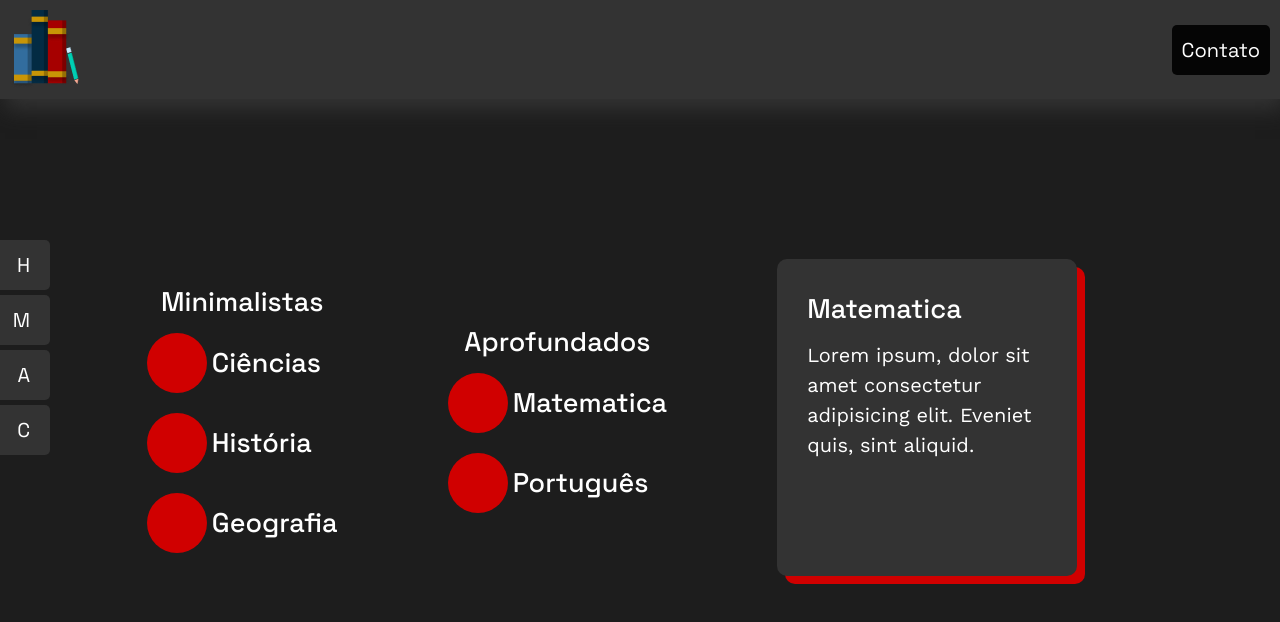
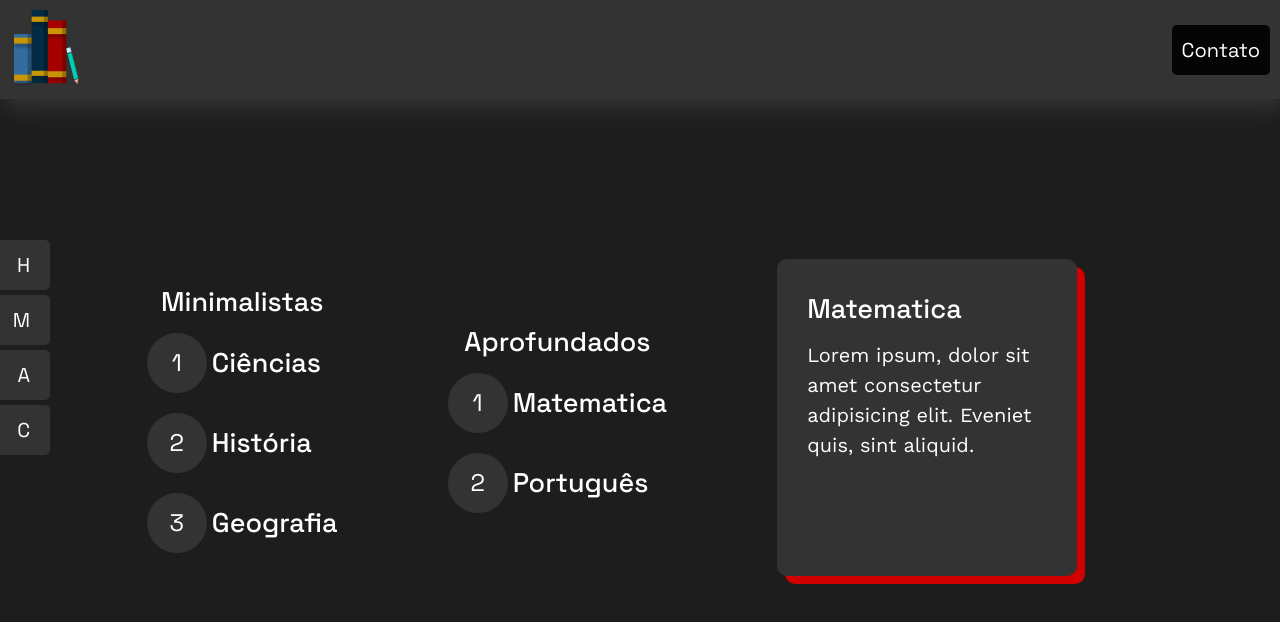
Before and after one commit to Ocamilinho/edu, a Next.js app: page /subjects in a window 1280 px wide. Shown: the top 622 px of the page. Built offline with nearby package versions, Linux system fonts and the light colour scheme.

Commit message:
circle number + backup

```diff
--- a/src/components/atoms/CircleSubject/index.tsx
+++ b/src/components/atoms/CircleSubject/index.tsx
@@ -5,7 +5,7 @@ import { Circleedusub, Flex } from './style'
 function CircleSubject(props) {
   return (
     <Flex>
-        <Circleedusub/>
+        <Circleedusub>{props.number}</Circleedusub>
         <TitleTemplate>{props.title}</TitleTemplate>
     </Flex>
   )
--- a/src/components/atoms/CircleSubject/style.tsx
+++ b/src/components/atoms/CircleSubject/style.tsx
@@ -3,8 +3,12 @@ import styled from "styled-components"
 export const Circleedusub = styled.span`
    width:60px;
    height: 60px;
+   display:flex;
+   align-items: center;
+   justify-content: center;
+   font-size: 1.5rem;
    border-radius: 100px;
-   background-color: var(--vermelho);
+   background-color: var(--fundocard);
 `
 
 export const Flex = styled.div`
--- a/src/components/templates/NavBar/index.tsx
+++ b/src/components/templates/NavBar/index.tsx
@@ -6,8 +6,8 @@ function NavBar() {
   return (
     <NavBarHover>
         <OptsNav>
-            <MiniPostIt name="Home" abrevi="H" link="/" color="red"/>
-            <MiniPostIt name="Matérias" abrevi="M" link="/subjects"/>
+            <MiniPostIt name="Home" abrevi="H" link="/" color="green" time="6"/>
+            <MiniPostIt name="Matérias" abrevi="M" link="/subjects" Color="var(--preto)"/>
             <MiniPostIt name="Atividades" abrevi="A" link="/atividades"/>
             <MiniPostIt name="Contribua" abrevi="C" link="/FAQ"/>
         </OptsNav>
--- a/src/pages/subjectsPage/index.tsx
+++ b/src/pages/subjectsPage/index.tsx
@@ -12,16 +12,16 @@ function SubjectPage() {
           <ContainerTemplate>
             <TitleTemplate>Minimalistas</TitleTemplate>
             <ListCircle>
-              <CircleSubject title="Ciências"/>
-              <CircleSubject title="História"/>
-              <CircleSubject title="Geografia"/>
+              <CircleSubject title="Ciências" number="1" color="red"/>
+              <CircleSubject title="História" number="2"/>
+              <CircleSubject title="Geografia" number="3"/>
             </ListCircle>
           </ContainerTemplate>
           <ContainerTemplate>
             <TitleTemplate>Aprofundados</TitleTemplate>
             <ListCircle>
-              <CircleSubject title="Matematica"/>
-              <CircleSubject title="Português"/>
+              <CircleSubject title="Matematica" number="1"/>
+              <CircleSubject title="Português" number="2"/>
             </ListCircle>
           </ContainerTemplate>
           <ContainerTemplate>
--- a/tsconfig.json
+++ b/tsconfig.json
@@ -15,6 +15,6 @@
     "isolatedModules": true,
     "jsx": "preserve"
   },
-  "include": ["next-env.d.ts", "**/*.ts", "**/*.tsx"],
+  "include": ["next-env.d.ts", "**/*.ts", "**/*.tsx", "src/components/atoms/CircleSubject/style.jsx", "src/components/atoms/minipostit/index.jsx", "src/components/atoms/minipostit/style.jsx", "src/components/atoms/minipostit/style.js"],
   "exclude": ["node_modules"]
 }
```
